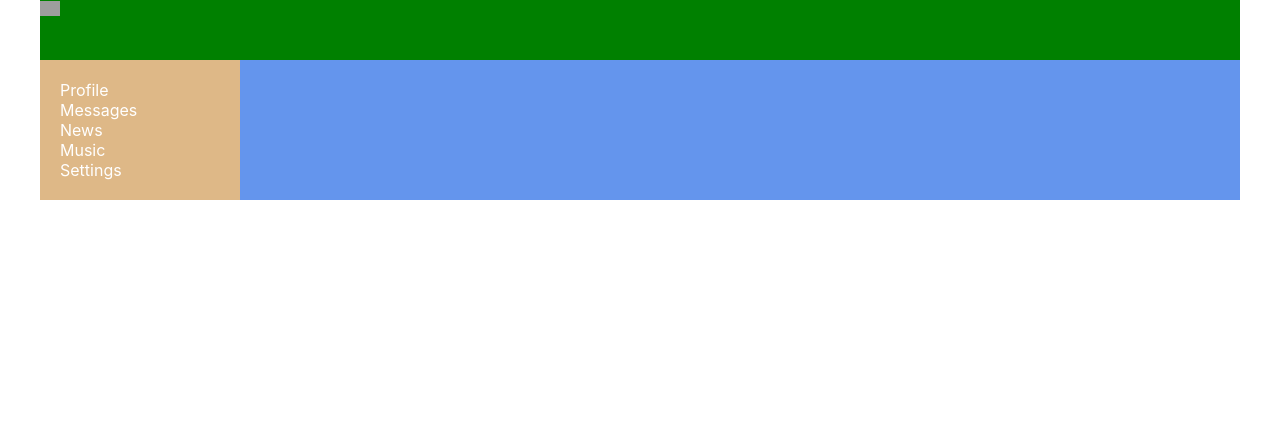
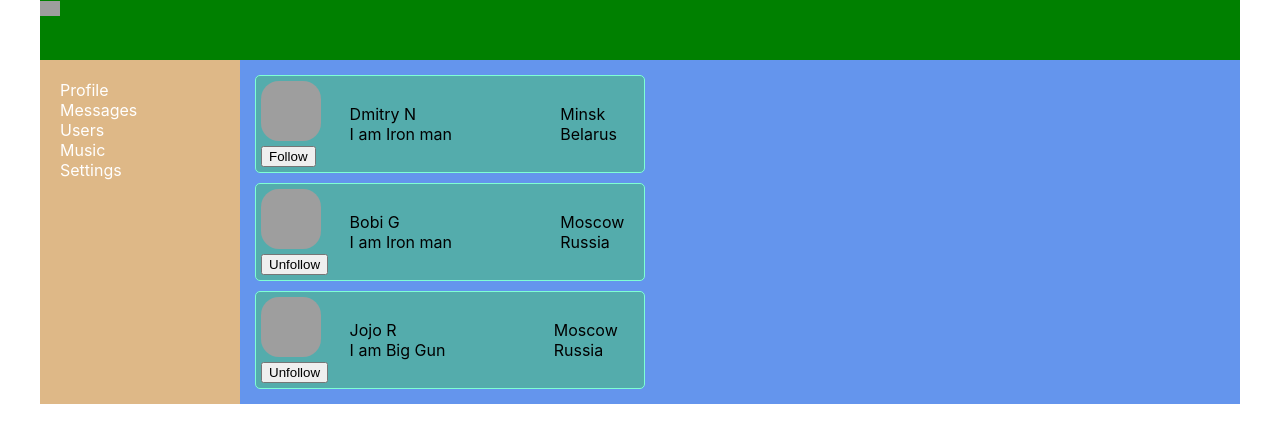
Before and after one commit to Aleksandr-Sapelnikov/social-network-samuraijs, a React (Create React App) app: page /users in a window 1280 px wide. Shown: the top 442 px of the page. Built offline with nearby package versions, Linux system fonts and the light colour scheme; grey boxes are pictures that could not be loaded.

Commit message:
add user page

```diff
--- a/src/App.js
+++ b/src/App.js
@@ -6,16 +6,18 @@ import Profile from './components/Profile/Profile';
 import {Route, Routes} from "react-router-dom";
 import store from "./redux/redux-store";
 import DialogsContainer from "./components/Dialogs/DialogsContainer";
+import UsersContainer from "./components/Users/UsersContainer";
 
 const App = (props) => {
     return (
         <div className='app-wrapper'>
-          <Header />
-          <Navbar />
+            <Header/>
+            <Navbar/>
             <div className='app-wrapper-content'>
                 <Routes>
                     <Route path='/dialogs' element={<DialogsContainer store={props.store}/>}/>
-                <Route path='/profile' element={<Profile store={store} />}/>
+                    <Route path='/profile' element={<Profile store={store}/>}/>
+                    <Route path='/users' element={<UsersContainer/>}/>
                 </Routes>
             </div>
         </div>
--- a/src/components/Navbar/Navbar.jsx
+++ b/src/components/Navbar/Navbar.jsx
@@ -12,7 +12,7 @@ const Navbar = () => {
                 <NavLink to="/dialogs" activeClassName={s.activeLink}>Messages</NavLink>
             </div>
             <div className={s.item}>
-                <a>News</a>
+                <NavLink to="/users" activeClassName={s.activeLink}>Users</NavLink>
             </div>
             <div className={s.item}>
                 <a>Music</a>
--- a/src/components/Profile/MyPosts/MyPostsContainer.jsx
+++ b/src/components/Profile/MyPosts/MyPostsContainer.jsx
@@ -1,3 +1,4 @@
+
 import {addPostActionCreator, updateNewPostTextActionCreator} from "../../../redux/profile-reducer";
 import MyPosts from "./MyPosts";
 import {connect} from "react-redux";
--- /dev/null
+++ b/src/components/Users/Users.jsx
@@ -0,0 +1,50 @@
+import React from "react";
+import styles from './Users.module.css'
+
+let Users = (props) => {
+
+    if (props.users.length === 0) {
+        props.setUsers([
+            {id: 1, photoUrl: 'https://s1.stc.all.kpcdn.net/putevoditel/serialy/wp-content/uploads/2019/07/20131130_gaf_rk39_008-467x697.jpg', followed: false, fullName: 'Dmitry N', status: 'I am Iron man', location: {cityName: 'Minsk', country: 'Belarus'}},
+            {id: 2, photoUrl: 'https://s1.stc.all.kpcdn.net/putevoditel/serialy/wp-content/uploads/2019/07/20131130_gaf_rk39_008-467x697.jpg', followed: true, fullName: 'Bobi G', status: 'I am Iron man', location: {cityName: 'Moscow', country: 'Russia'}},
+            {id: 3, photoUrl: 'https://s1.stc.all.kpcdn.net/putevoditel/serialy/wp-content/uploads/2019/07/20131130_gaf_rk39_008-467x697.jpg', followed: true, fullName: 'Jojo R', status: 'I am Big Gun', location: {cityName: 'Moscow', country: 'Russia'}},
+
+        ])
+    }
+
+    return <div className={styles.userContainer}>
+        {
+            props.users.map(u => <div key={u.id} className={styles.oneUser}>
+                <div className={styles.userLeft}>
+                    <div>
+                        <img className={styles.userPhoto} alt={'ava'} src={u.photoUrl} />
+                    </div>
+                    <div>
+                        {u.followed
+                            ? <button onClick={() => {
+                                props.unFollow(u.id)
+                            }}>Unfollow</button>
+                            : <button onClick={() => {
+                                props.follow(u.id)
+                            }}>Follow</button>
+                        }
+
+                    </div>
+                </div>
+                <div className={styles.userRight}>
+                    <div className={styles.userInfo}>
+                        <span>{u.fullName}</span>
+                        <span>{u.status}</span>
+                    </div>
+                    <div className={styles.userLocation}>
+                        <span>{u.location.cityName}</span>
+                        <span>{u.location.country}</span>
+                    </div>
+                </div>
+
+            </div>)
+        }
+    </div>
+}
+
+export default Users;
--- /dev/null
+++ b/src/components/Users/Users.module.css
@@ -0,0 +1,49 @@
+.userContainer {
+    padding: 15px;
+}
+
+.oneUser {
+    display: flex;
+    max-width: 40%;
+    align-items: center;
+    border: aquamarine solid 1px;
+    border-radius: 5px;
+    background-color: #54acac;
+    justify-content: space-between;
+}
+
+.userLeft {
+    padding: 5px;
+    display: flex;
+    align-items: flex-start;
+    flex-direction: column;
+    width: 20%;
+}
+
+.userRight {
+    display: flex;
+    padding-left: 10px;
+    width: 80%;
+    gap: 30%
+}
+
+.userPhoto {
+    width: 60px;
+    height: 60px;
+    border-radius: 30%;
+}
+
+.oneUser:not(:last-child) {
+    margin-bottom: 10px;
+}
+
+.userLocation {
+    display: flex;
+    flex-direction: column;
+    padding-left: 20px;
+}
+
+.userInfo {
+    display: inline-flex;
+    flex-direction: column;
+}
--- /dev/null
+++ b/src/components/Users/UsersContainer.jsx
@@ -0,0 +1,25 @@
+import {connect} from "react-redux";
+import Users from "./Users"
+import {followAC, setUsersAC, unfollowAC} from "../../redux/users-reducer";
+
+let mapStateToProps = (state) => {
+    return {
+        users: state.usersPage.users //userPage береться из redux-store, т.к зарегестрироавли такой редюсер
+    }
+}
+
+let mapDispatchToProps = (dispatch) => {
+    return {
+        follow: (userId) => {
+            dispatch(followAC(userId)); //диспачим не экшен креейтор (AC), а результат уго работы, т.е action
+        },
+        unFollow: (userId) => {
+            dispatch(unfollowAC(userId));
+        },
+        setUsers: (users) => {
+            dispatch(setUsersAC(users));
+        },
+    }
+}
+
+export default connect(mapStateToProps, mapDispatchToProps)(Users)
--- a/src/redux/redux-store.js
+++ b/src/redux/redux-store.js
@@ -2,11 +2,13 @@ import {combineReducers, createStore} from "redux";
 import profileReducer from "./profile-reducer";
 import dialogsReducer from "./dialogs-reducer";
 import sidebarReducer from "./sidebar-reducer";
+import usersReducer from "./users-reducer";
 
 let reducers = combineReducers({
     profilePage: profileReducer,
     dialogsPage: dialogsReducer,
-    sidebar: sidebarReducer
+    sidebar: sidebarReducer,
+    usersPage: usersReducer
 });
 
 let store = createStore(reducers);
--- /dev/null
+++ b/src/redux/users-reducer.js
@@ -0,0 +1,44 @@
+const FOLLOW = 'FOLLOW';
+const UNFOLLOW = 'UNFOLLOW';
+const SET_USERS = 'SET_USERS'
+
+let initialState = {
+    users: [ ]
+};
+
+const usersReducer = (state = initialState, action) => {
+    switch(action.type) {
+        case FOLLOW:
+            return {
+                ...state,
+                users: state.users.map( u => {
+                    if (u.id === action.userId) {
+                        return {...u, followed: true}
+                    }
+                    return u;
+                })
+            }
+        case UNFOLLOW:
+            return {
+                ...state,
+                users: state.users.map( u => {
+                    if (u.id === action.userId) {
+                        return {...u, followed: false}
+                    }
+                    return u;
+                })
+            }
+        case SET_USERS: {
+            return { ...state, users: [ ...state.users, ...action.users]}
+        }
+        default:
+            return state;
+    }
+}
+
+
+export const followAC = (userId) => ({type: FOLLOW, userId })
+export const unfollowAC = (userId) => ({type: UNFOLLOW, userId })
+export const setUsersAC = (users) => ({type: SET_USERS, users})
+
+export default usersReducer;
```
Lines whose indentation alone changed are shown as unchanged.
